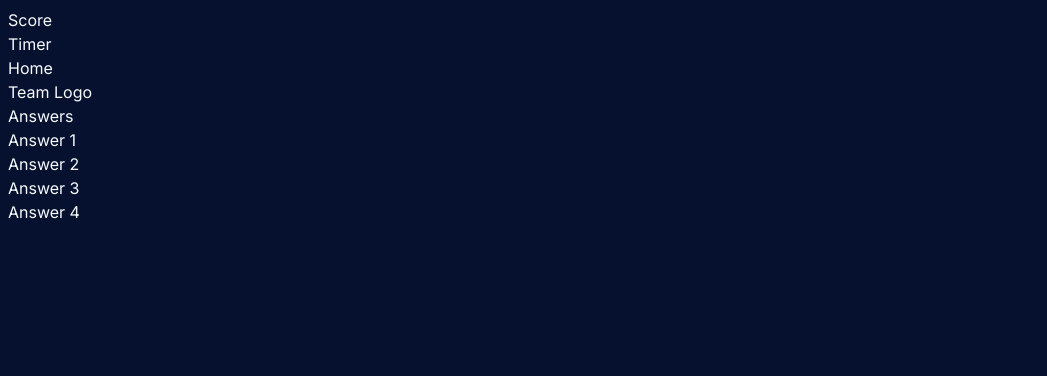
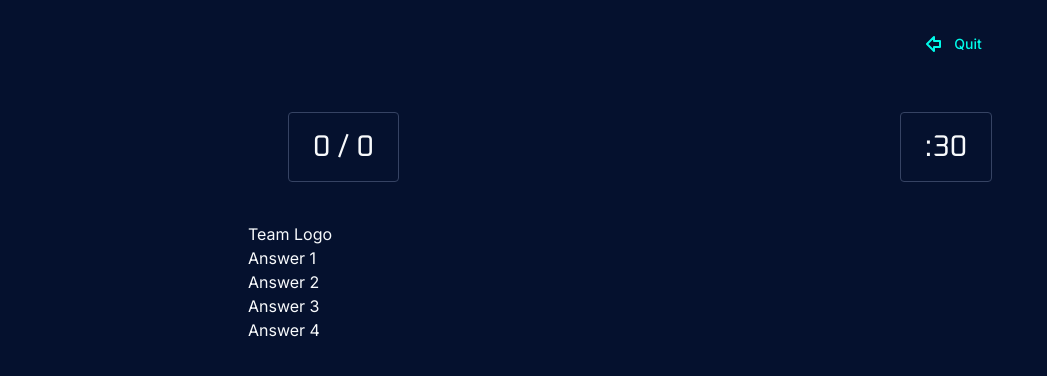
Before and after one commit to jwbw29/logo-trivia, a Next.js app: page /game in a window 1280 px wide. Shown: the top 376 px of the page, without its empty margins (0-1047 px from the left). Built offline with nearby package versions, Linux system fonts and the light colour scheme.

Commit message:
working on game page design

```diff
--- a/app/game/page.tsx
+++ b/app/game/page.tsx
@@ -1,15 +1,24 @@
+import { QuitButton } from "../../components/Buttons";
+
 export default function Game() {
   return (
     <main className="flex flex-col min-h-screen">
-      <div>Score</div>
-      <div>Timer</div>
-      <div>Home</div>
-      <div>Team Logo</div>
-      <div>Answers</div>
-      <div>Answer 1</div>
-      <div>Answer 2</div>
-      <div>Answer 3</div>
-      <div>Answer 4</div>
+      <div className="flex justify-end p-2 pt-4">
+        <QuitButton />{" "}
+      </div>
+      <div className="flex justify-between text-3xl font-oxanium p-10">
+        <div className="border border-border rounded-sm py-4 px-6">0 / 0</div>
+        <div className="border border-border rounded-sm py-4 px-6">:30</div>
+      </div>
+      <div className="">
+        <div>Team Logo</div>
+      </div>
+      <div className="">
+        <div>Answer 1</div>
+        <div>Answer 2</div>
+        <div>Answer 3</div>
+        <div>Answer 4</div>
+      </div>
     </main>
   );
 }
--- a/app/globals.css
+++ b/app/globals.css
@@ -47,7 +47,7 @@
     @apply bg-background text-foreground;
   }
   main {
-    @apply p-2;
+    @apply p-2 max-w-[800px] mx-auto;
   }
   .testBorder {
     @apply border border-red-500;
--- a/app/layout.tsx
+++ b/app/layout.tsx
@@ -1,8 +1,23 @@
 import type { Metadata } from "next";
-import { Inter } from "next/font/google";
+import { Inter, Caveat, Orbitron, Oxanium } from "next/font/google";
 import "./globals.css";
 
 const inter = Inter({ subsets: ["latin"] });
+
+const caveat = Caveat({
+  subsets: ["latin"],
+  variable: "--font-caveat",
+});
+
+const orbitron = Orbitron({
+  subsets: ["latin"],
+  variable: "--font-orbitron",
+});
+
+const oxanium = Oxanium({
+  subsets: ["latin"],
+  variable: "--font-oxanium",
+});
 
 export const metadata: Metadata = {
   title: "Create Next App",
@@ -16,7 +31,11 @@ export default function RootLayout({
 }>) {
   return (
     <html lang="en">
-      <body className={inter.className}>{children}</body>
+      <body
+        className={`${inter.className} ${caveat.variable} ${orbitron.variable} ${oxanium.variable}`}
+      >
+        {children}
+      </body>
     </html>
   );
 }
--- a/components/Buttons.tsx
+++ b/components/Buttons.tsx
@@ -1,6 +1,8 @@
 import { Button } from "@/components/ui/button";
 import { LuBrain } from "react-icons/lu";
 import { LuLoader2 } from "react-icons/lu";
+import { LuArrowBigLeft } from "react-icons/lu";
+
 import Link from "next/link";
 
 // rename and duplicate these as much as needed, then just import the named button to your component
@@ -45,11 +47,15 @@ export function ButtonLink() {
   );
 }
 
-//// Ghost Button
-export function ButtonGhost() {
+//// Quit Button
+export function QuitButton() {
   return (
-    <Button aria-label="ghost button" className="min-w-36 " variant="ghost">
-      Ghost
+    <Button
+      aria-label="quit button"
+      className="min-w-36 gap-2 p-4"
+      variant="ghost"
+    >
+      <LuArrowBigLeft className="text-2xl" /> <p>Quit</p>
     </Button>
   );
 }
--- a/tailwind.config.ts
+++ b/tailwind.config.ts
@@ -20,6 +20,11 @@ const config = {
     extend: {
       boxShadow: {
         custom: "4px 4px 8px rgba(0, 0, 0, 0.38)", // x=4, y=4, blur=8, transparency=38%
+      },
+      fontFamily: {
+        caveat: ["var(--font-caveat)"],
+        orbitron: ["var(--font-orbitron)"],
+        oxanium: ["var(--font-oxanium)"],
       },
       colors: {
         gold: "#FFC834",
```
